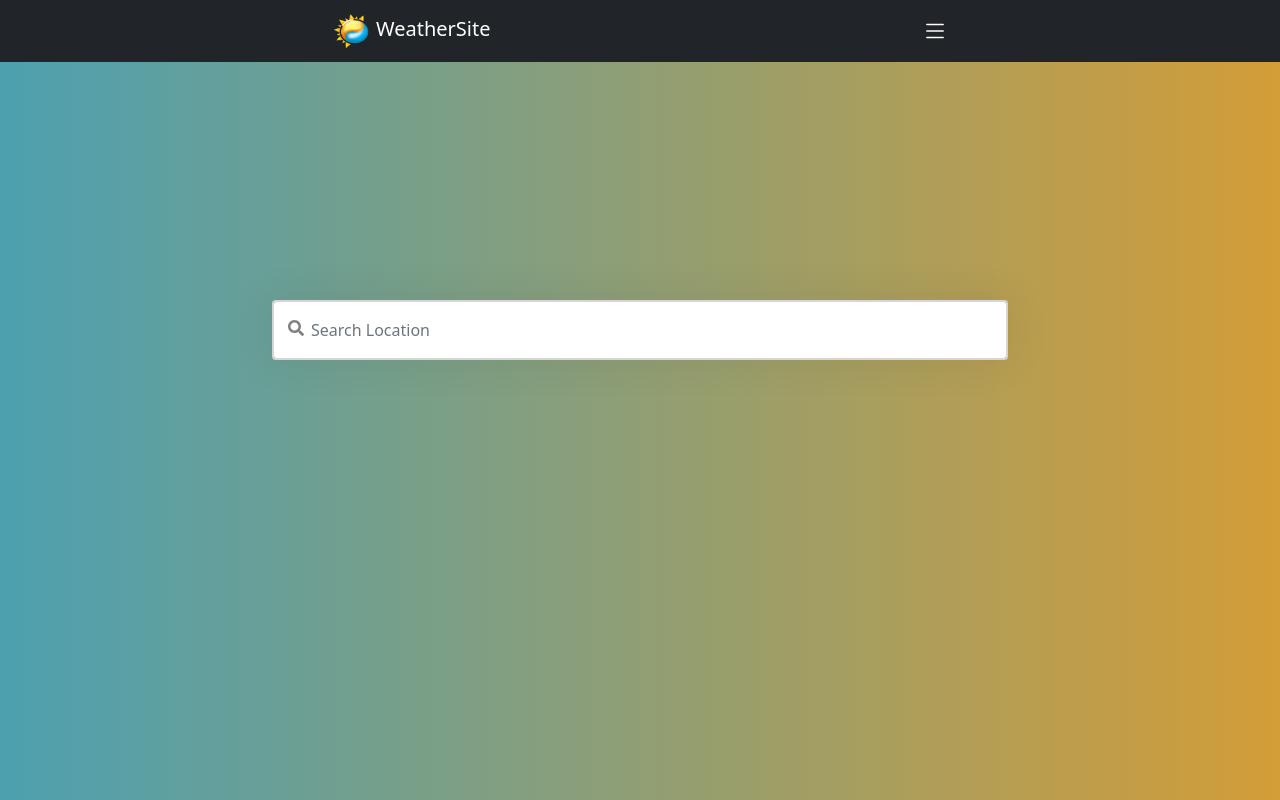
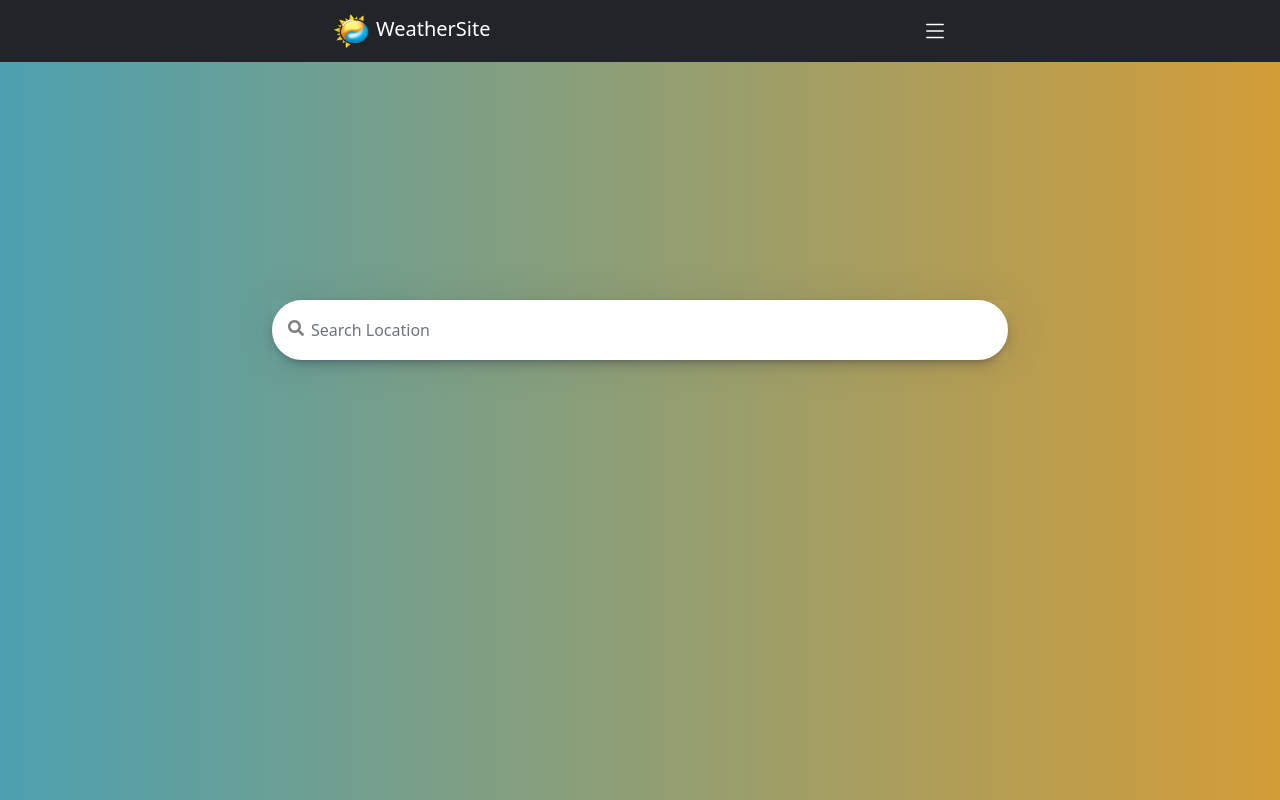
Before and after one commit to bitaaz/weather-site, a React app: page / in a window 1280 px wide. Built offline with nearby package versions, Linux system fonts and the light colour scheme.

Commit message:
Add border radius to search bar

```diff
--- a/src/components/searchBar/searchBar.scss
+++ b/src/components/searchBar/searchBar.scss
@@ -6,11 +6,16 @@
   input {
     height: 60px;
     text-indent: 25px;
-    border: 2px solid #d6d4d4;
+    border: 2px solid white;
+    border-radius: 30px;
+    background: white;
+    box-shadow: rgba(50, 50, 93, 0.25) 0 6px 12px -2px, rgba(0, 0, 0, 0.3) 0px 3px 7px -3px;
 
     &:focus{
-      box-shadow: none;
-      border: 2px solid #1b5c68
+      box-shadow: rgba(50, 50, 93, 0.25) 0 6px 12px -2px, rgba(0, 0, 0, 0.3) 0px 3px 7px -3px;
+      border: 2px solid #1b5c68;
+      background: white;
+
     }
   }
 
@@ -43,6 +48,11 @@
   .search-results {
     position: relative;
     padding: 0;
+    border-radius: 15px;
+    margin-top: 1px;
+    box-shadow: rgba(50, 50, 93, 0.25) 0 6px 12px -2px, rgba(0, 0, 0, 0.3) 0px 3px 7px -3px;
+
+
 
     .card-item{
       transition: all 0.2s ease;
```
